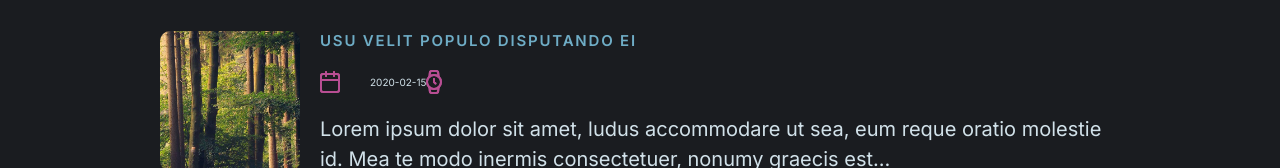
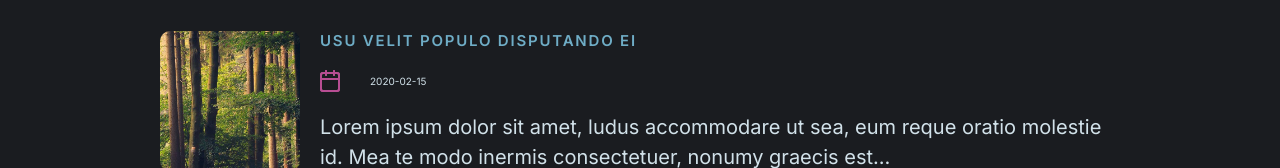
Before and after one commit to FatTonyy/Me-Blog, a Gatsby site: page / in a window 1280 px wide. Shown: the part 619-787 px from the top of the page. Built offline with nearby package versions, Linux system fonts and the light colour scheme; Gatsby itself is replaced by a stand-in of ours.

Commit message:
disabled readingTimeWrapper since cant get node data from grapql

```diff
--- a/src/components/BlogPostCard/BlogPostCard.js
+++ b/src/components/BlogPostCard/BlogPostCard.js
@@ -4,7 +4,7 @@
 
 // icons
 import DateIcon from "../../images/calendar.svg";
-import TimeIcon from "../../images/watch.svg";
+// import TimeIcon from "../../images/watch.svg";
 
 // styles
 import {
@@ -13,7 +13,7 @@
 	TextWrapper,
 	StatWrapper,
 	DateWrapper,
-	ReadingTimeWrapper,
+	// ReadingTimeWrapper,
 } from "./BlogPostCardStyles";
 
 export default function BlogPostCard({ slug, title, date, readingTime, excerpt, image }) {
@@ -32,10 +32,10 @@
 						<img src={DateIcon} alt="date" />
 					</DateWrapper>
 					{date}
-					<ReadingTimeWrapper>
+					{/* <ReadingTimeWrapper>
 						<img src={TimeIcon} alt="time" />
 						{readingTime}
-					</ReadingTimeWrapper>
+					</ReadingTimeWrapper> */}
 				</StatWrapper>
 
 				<p>{excerpt}</p>
```
